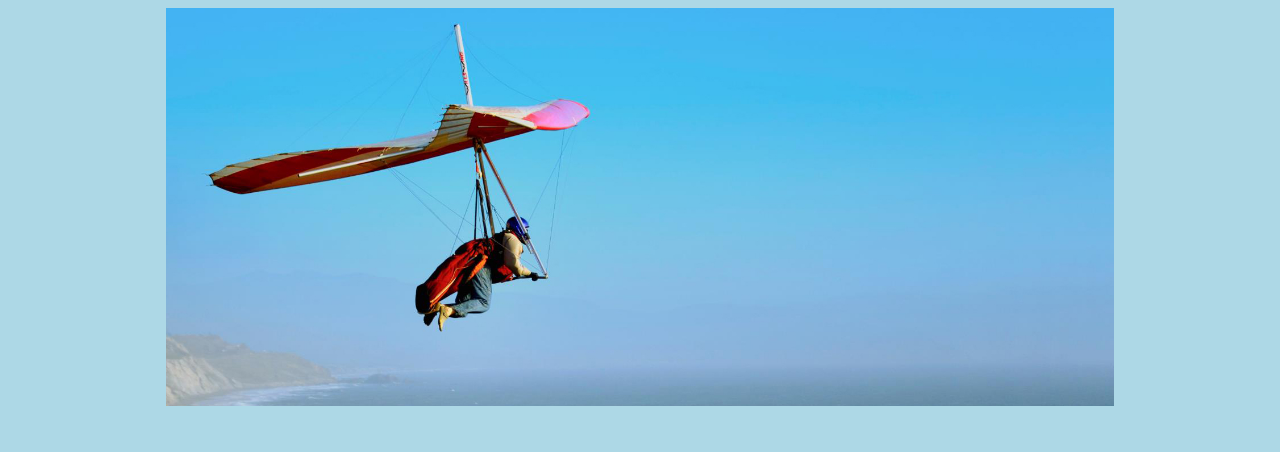
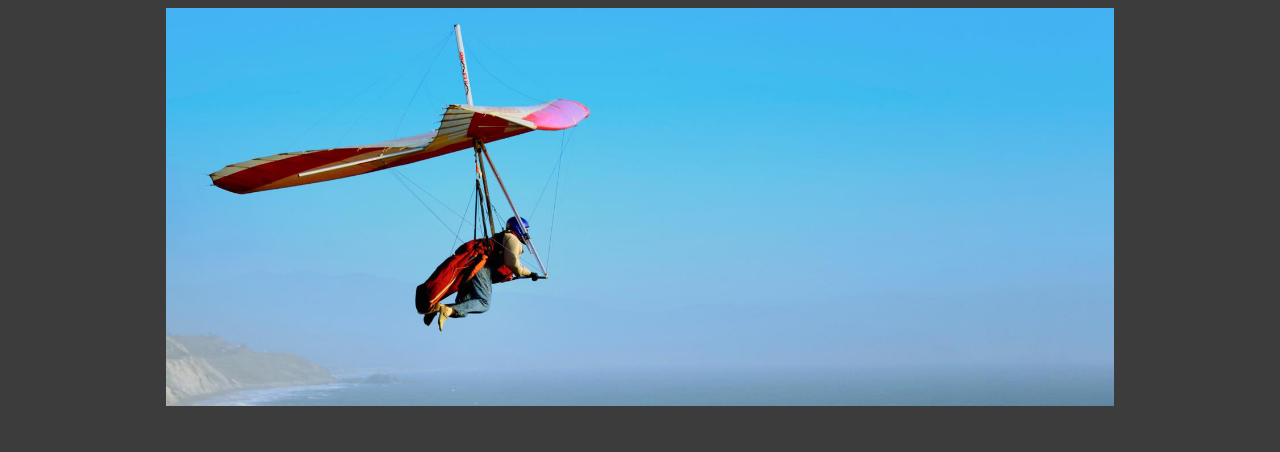
Before and after one commit to manish-mp/manish-mp.github.io, a plain HTML site: page index.html in a window 1280 px wide. Shown: the top 452 px of the page. Drawn offline with Linux system fonts and the light colour scheme.

Commit message:
Update master.css

```diff
--- a/css/master.css
+++ b/css/master.css
@@ -13,7 +13,7 @@
   }
 
   body {
-    background-color:lightblue;/* set the background color here */
+    background-color:#3c3c3c;/* set the background color here */
     color: black;/* set the text color to black here */
     font-family:Arial, Helvetica,sans-serif;/* set the font here */
      text-align: center;/* set the text alignment here */
```
